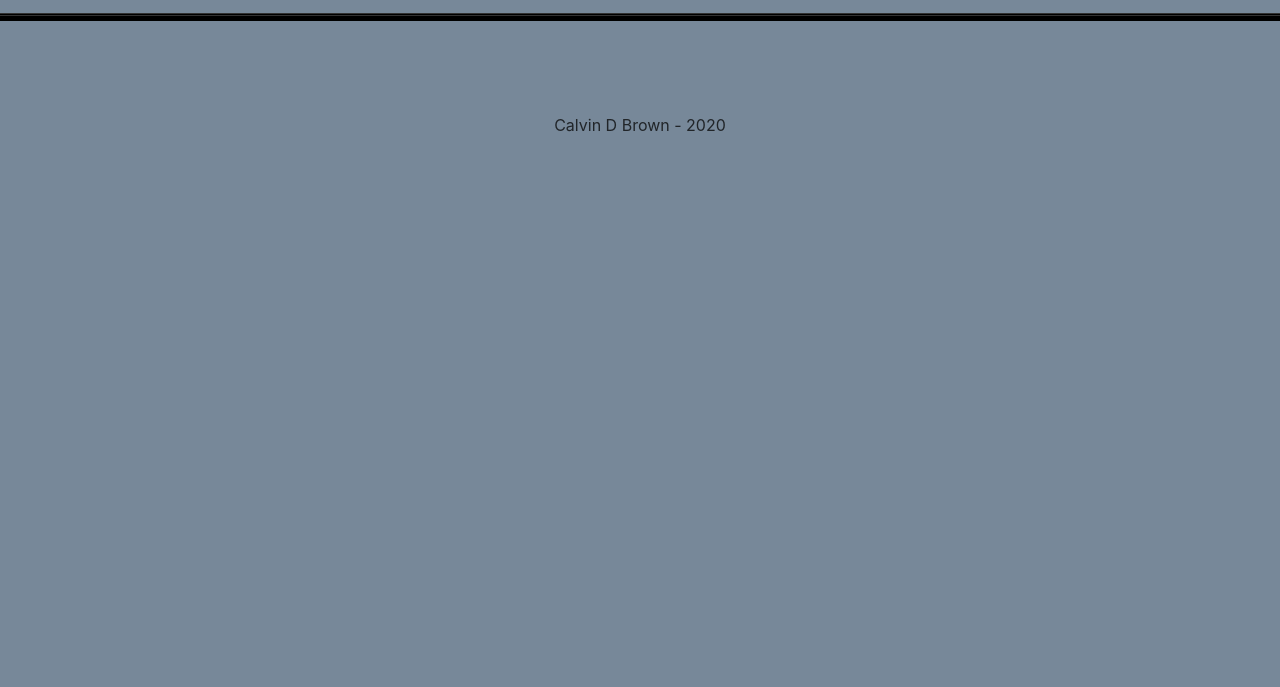
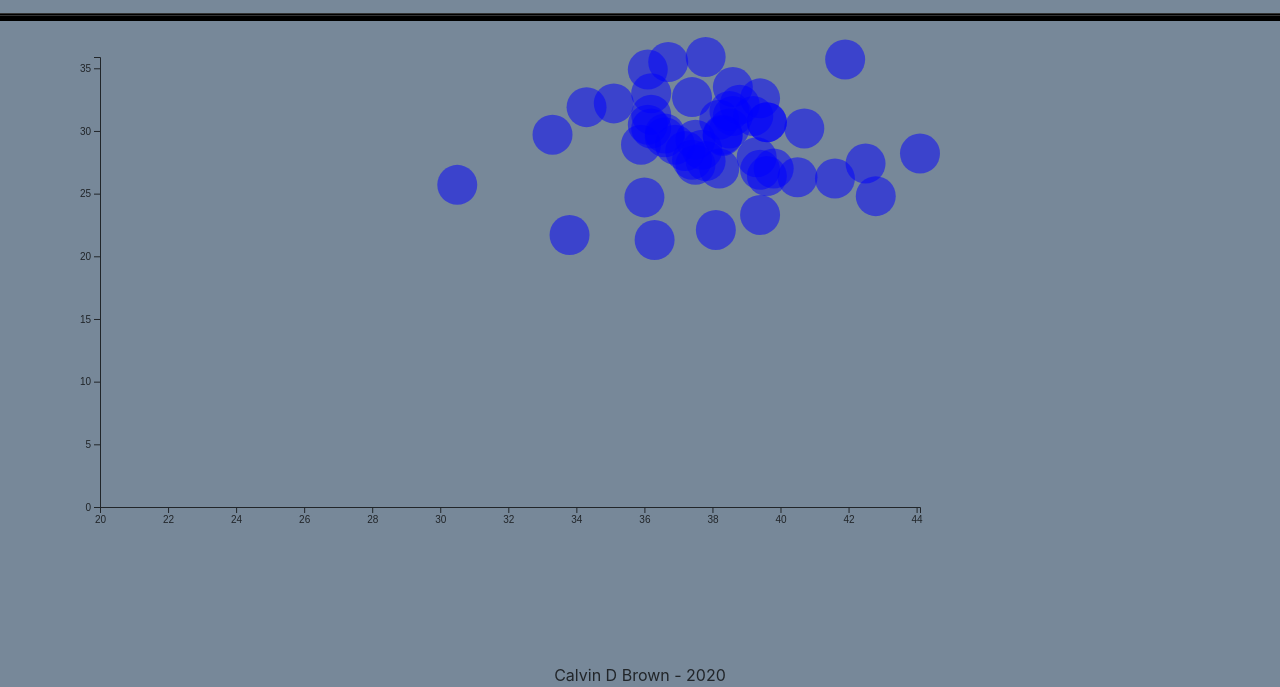
Before and after one commit to cdeebrown/D3-Challenge, a plain HTML site: page index.html in a window 1280 px wide. Shown: the part 156-843 px from the top of the page. Before the commit the page ends 800 px from the top, so only its background shows below. Drawn offline with nearby package versions, Linux system fonts and the light colour scheme; files that its build step writes are made by us from their sources.

Commit message:
Add files via upload

```diff
--- a/StarterCode/assets/js/app.js
+++ b/StarterCode/assets/js/app.js
@@ -21,7 +21,7 @@ var chartGroup = svg.append("g")
   .attr("transform", `translate(${margin.left}, ${margin.top})`);
 
 // Import Data
-d3.csv("/16-D3/Homework/Instructions/StarterCode/assets/js/data.csv").then(function(incData) {
+d3.csv("StarterCode/assets/js/data.csv").then(function(incData) {
 
     // Step 1: Parse Data/Cast as numbers
     // ==============================
--- a/index.html
+++ b/index.html
@@ -6,8 +6,8 @@
   <title>D3 HomeWork</title>
 
   <link rel="stylesheet" href="https://stackpath.bootstrapcdn.com/bootstrap/4.1.3/css/bootstrap.min.css" integrity="sha384-MCw98/SFnGE8fJT3GXwEOngsV7Zt27NXFoaoApmYm81iuXoPkFOJwJ8ERdknLPMO" crossorigin="anonymous">
-  <link rel="stylesheet" href="assets/css/style.css">
-  <link rel="stylesheet" type="text/javascript" href="assets/css/d3Style.css">
+  <link rel="stylesheet" href="StarterCode/assets/css/style.css">
+  <link rel="stylesheet" type="text/javascript" href="StarterCode/assets/css/d3Style.css">
 
 </head>
 
@@ -36,7 +36,7 @@
     <script src="https://cdnjs.cloudflare.com/ajax/libs/popper.js/1.14.3/umd/popper.min.js" integrity="sha384-ZMP7rVo3mIykV+2+9J3UJ46jBk0WLaUAdn689aCwoqbBJiSnjAK/l8WvCWPIPm49" crossorigin="anonymous"></script>
     <script src="https://stackpath.bootstrapcdn.com/bootstrap/4.1.3/js/bootstrap.min.js" integrity="sha384-ChfqqxuZUCnJSK3+MXmPNIyE6ZbWh2IMqE241rYiqJxyMiZ6OW/JmZQ5stwEULTy" crossorigin="anonymous"></script>
     <script src="https://d3js.org/d3.v5.min.js"></script>
-    <script type="text/javascript" src="assets/js/app.js"></script>
+    <script type="text/javascript" src="StarterCode/assets/js/app.js"></script>
 
   <!-- Footer-->
   <footer>
```
Also changed, not shown: StarterCode/assets/css/d3Style.css (line endings or trailing spaces), StarterCode/assets/css/style.css (line endings or trailing spaces).
